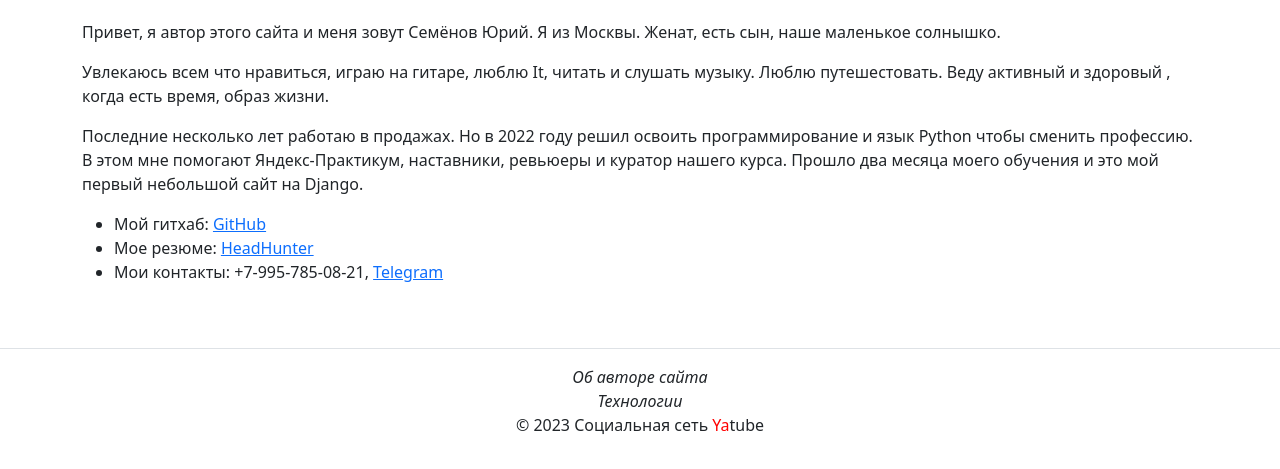
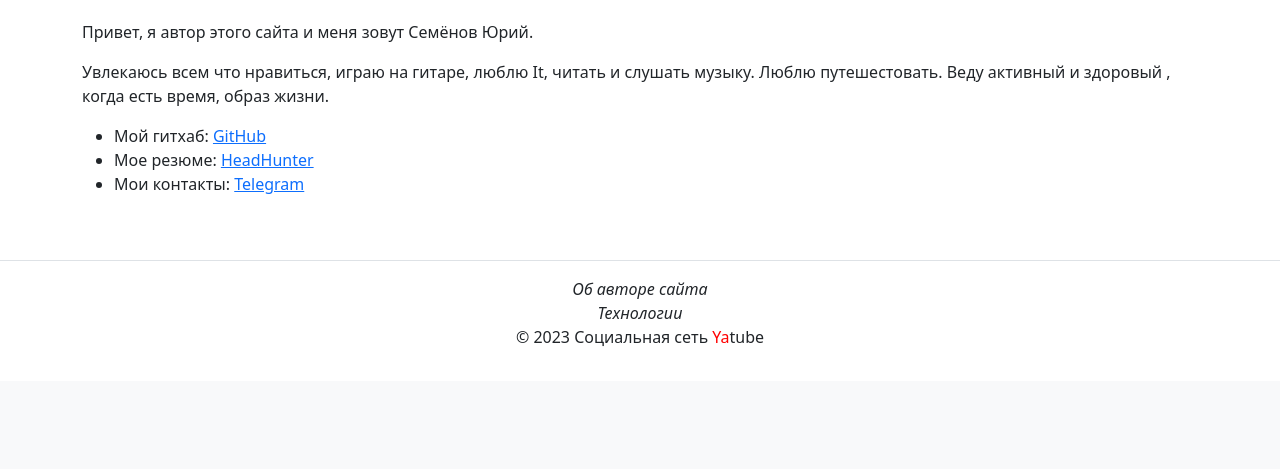
Before and after one commit to SemenovY/hw05_final, a Django app: page /about/author/ in a window 1280 px wide. Shown: the part 504-973 px from the top of the page. After the commit the page ends 850 px from the top, so only its background shows below. Run offline with Django 3.2, Linux system fonts and the light colour scheme; some libraries are stand-ins or nearby versions.

Commit message:
Update author.html

```diff
--- a/yatube/templates/about/author.html
+++ b/yatube/templates/about/author.html
@@ -17,17 +17,10 @@
   <br>
   <p>
       Привет, я автор этого сайта и меня зовут Семёнов Юрий.
-      Я из Москвы. Женат, есть сын, наше маленькое солнышко.
   </p>
   <p>
       Увлекаюсь всем что нравиться, играю на гитаре, люблю It, читать и слушать музыку.
       Люблю путешестовать. Веду активный и здоровый , когда есть время, образ жизни.
-  </p>
-  <p>
-      Последние несколько лет работаю  в продажах. Но в 2022 году решил освоить программирование и язык Python
-      чтобы сменить профессию. В этом мне помогают
-      Яндекс-Практикум, наставники, ревьюеры и куратор нашего курса. Прошло
-      два месяца моего обучения и это мой первый небольшой сайт на Django.
   </p>
   <p>
       <ul>
@@ -38,7 +31,7 @@
           Мое резюме: <a href=''>HeadHunter</a>
       </li>
       <li>
-          Мои контакты: +7-995-785-08-21, <a href=''>Telegram</a>
+          Мои контакты: <a href=''>Telegram</a>
       </li>
       </ul>
 </div>
```
